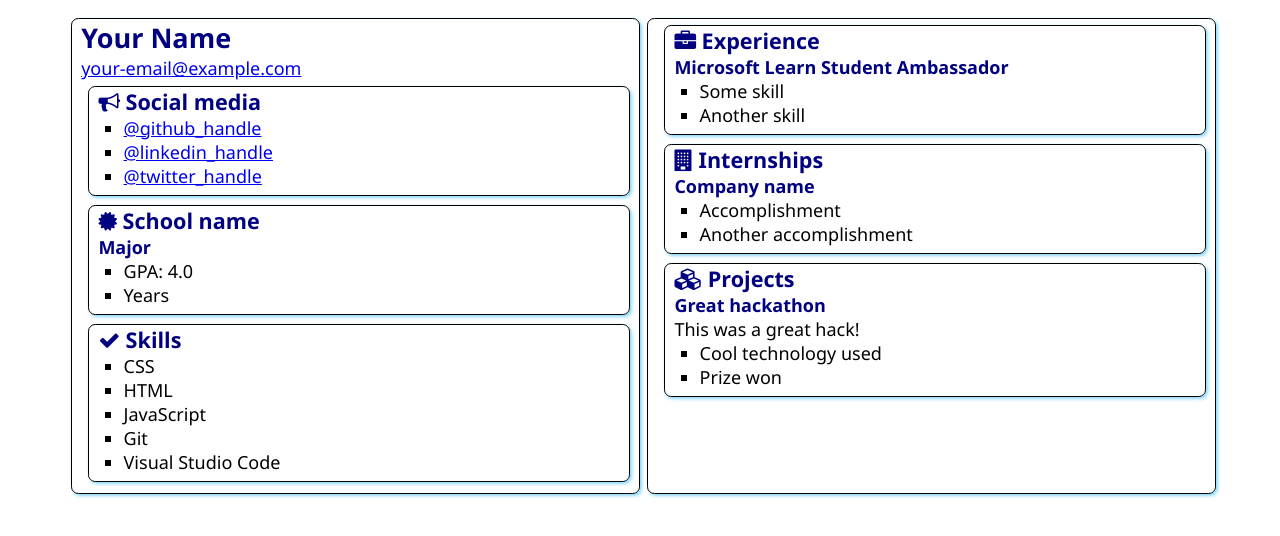
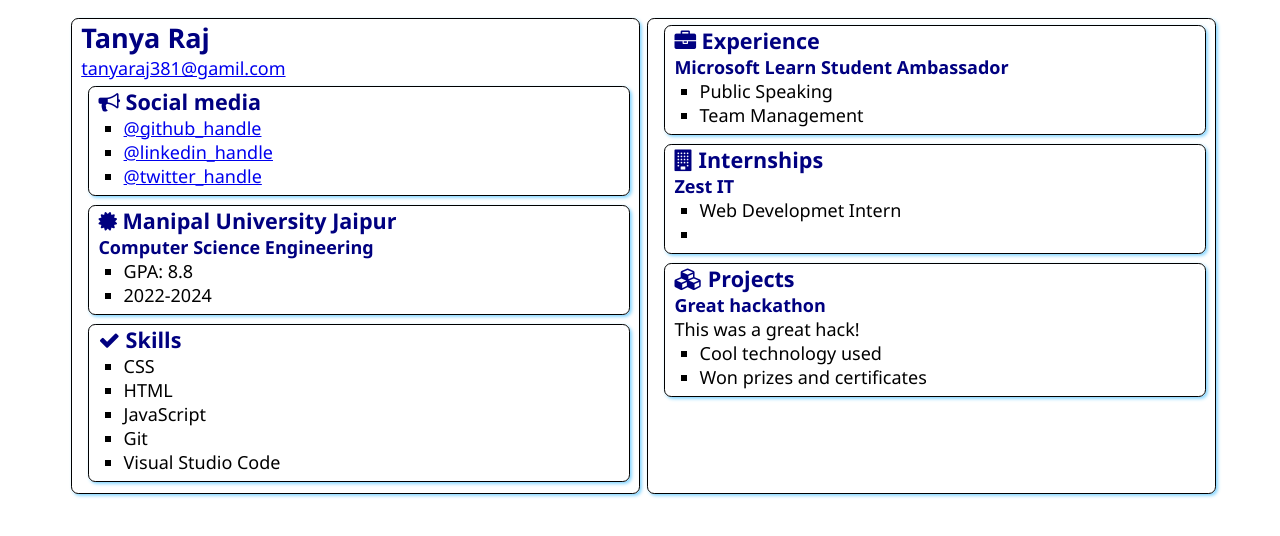
Before and after one commit to TANYARAJ11/SAtechnicalOnboarding, a plain HTML site: page src/index.html in a window 1280 px wide. Drawn offline with Linux system fonts and the light colour scheme.

Commit message:
added my name

```diff
--- a/src/index.html
+++ b/src/index.html
@@ -12,8 +12,8 @@
 <body>
     <main>
         <article class="box">
-            <h1>Your Name</h1>
-            <div><a href="mailto:your.email@example.com">your-email@example.com</a></div>
+            <h1>Tanya Raj</h1>
+            <div><a href="mailto:your.email@example.com">tanyaraj381@gamil.com</a></div>
 
             <section class="box">
                 <h2>
@@ -31,12 +31,12 @@
                 <div class="education">
                     <h2>
                         <i class="fa fa-certificate" aria-hidden="true"></i>
-                        School name
+                        Manipal University Jaipur
                     </h2>
-                    <h3>Major</h3>
+                    <h3>Computer Science Engineering</h3>
                     <ul>
-                        <li>GPA: 4.0</li>
-                        <li>Years</li>
+                        <li>GPA: 8.8</li>
+                        <li>2022-2024</li>
                     </ul>
                 </div>
             </section>
@@ -63,8 +63,8 @@
                 </h2>
                 <h3>Microsoft Learn Student Ambassador</h3>
                 <ul>
-                    <li>Some skill</li>
-                    <li>Another skill</li>
+                    <li>Public Speaking</li>
+                    <li>Team Management</li>
                 </ul>
             </section>
             <section class="box">
@@ -73,10 +73,10 @@
                     Internships
                 </h2>
 
-                <h3>Company name</h3>
+                <h3>Zest IT</h3>
                 <ul>
-                    <li>Accomplishment</li>
-                    <li>Another accomplishment</li>
+                    <li>Web Developmet Intern</li>
+                    <li></li>
                 </ul>
             </section>
             <section class="box">
@@ -89,7 +89,7 @@
                 <div>This was a great hack!</div>
                 <ul>
                     <li>Cool technology used</li>
-                    <li>Prize won</li>
+                    <li>Won prizes and certificates</li>
                 </ul>
             </section>
         </article>
```
